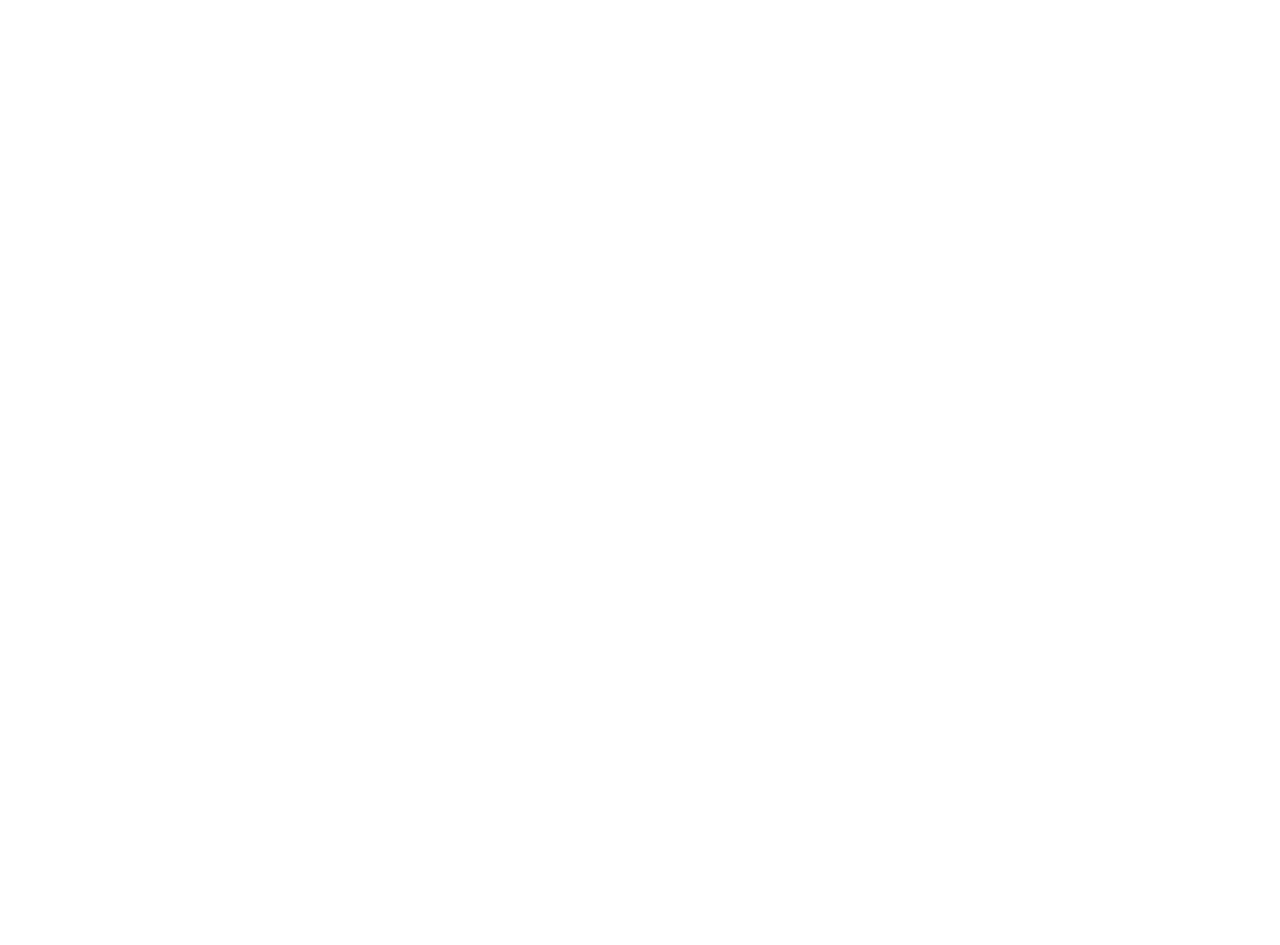
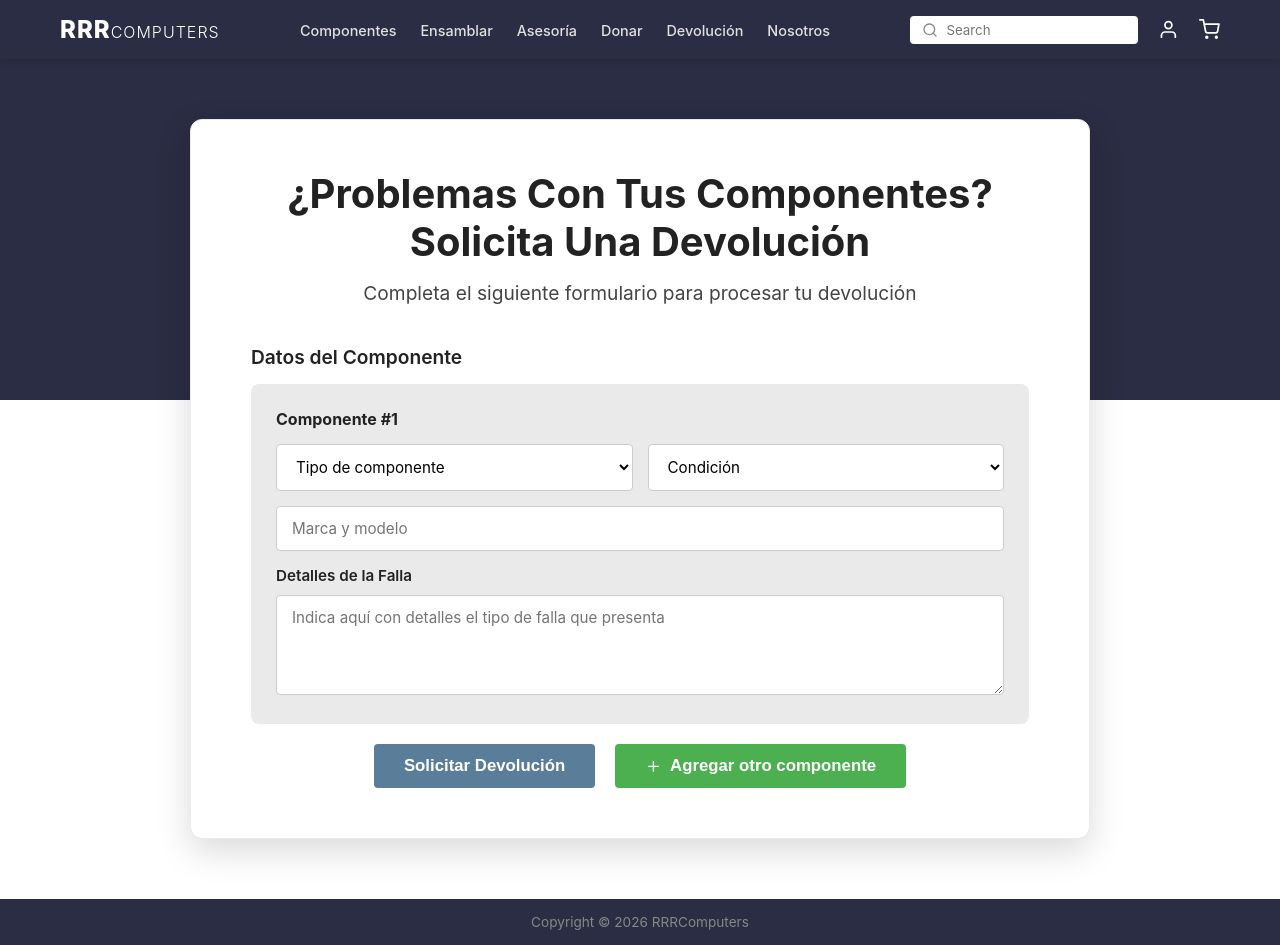
Before and after one commit to AleexCh08/rrr-computers, a React (Vite) app in the folder frontend/: page /devolucion in a window 1280 px wide. Before the commit this address had no page. Before the commit the page ends 800 px from the top, so only its background shows below. Built offline with nearby package versions, Linux system fonts and the light colour scheme.

Commit message:
vista devoluciones anexada

```diff
--- a/frontend/src/App.jsx
+++ b/frontend/src/App.jsx
@@ -5,6 +5,7 @@
 import Catalog from './pages/Catalog.jsx';
 import ProductDetail from './pages/ProductDetail.jsx';
 import About from './pages/About.jsx';
+import Returns from './pages/Returns.jsx';
 
 function App() {
   return (
@@ -16,6 +17,7 @@
         <Route path="/catalogo" element={<Catalog />} />
         <Route path="/producto/:id" element={<ProductDetail />} />
         <Route path="/nosotros" element={<About />} />
+        <Route path="/devolucion" element={<Returns />} />
       </Routes>
     </Router>
   );
--- a/frontend/src/components/layout/Navbar.jsx
+++ b/frontend/src/components/layout/Navbar.jsx
@@ -16,7 +16,7 @@
           <li><Link to="/">Ensamblar</Link></li>
           <li><Link to="/asesoria">Asesoría</Link></li>
           <li><Link to="/donar">Donar</Link></li>
-          <li><Link to="/">Devolución</Link></li>
+          <li><Link to="/devolucion">Devolución</Link></li>
           <li><Link to="/nosotros">Nosotros</Link></li>
         </ul>
         <div className="nav-actions">
--- /dev/null
+++ b/frontend/src/components/returns/ReturnForm.jsx
@@ -0,0 +1,104 @@
+import { useState } from 'react';
+import { FiPlus, FiTrash2 } from 'react-icons/fi';
+import Modal from '../ui/Modal';
+
+export default function ReturnForm() {
+  const [componentsList, setComponentsList] = useState([{ id: Date.now() }]);
+  const [showModal, setShowModal] = useState(false);
+
+  const addComponent = (e) => {
+    e.preventDefault();
+    setComponentsList([...componentsList, { id: Date.now() }]);
+  };
+
+  const removeComponent = (idToRemove) => {
+    setComponentsList(componentsList.filter(comp => comp.id !== idToRemove));
+  };
+
+  const handleSubmit = (e) => {
+    e.preventDefault();
+    e.target.reset();
+    setComponentsList([{ id: Date.now() }]);
+    setShowModal(true);
+  };
+
+  return (
+    <>
+      <form onSubmit={handleSubmit} style={{ display: 'flex', flexDirection: 'column', gap: '30px' }}>
+
+        <section>
+          <label className="form-label" style={{ fontSize: '1.2rem', marginBottom: '15px', display: 'block' }}>
+            Datos del Componente
+          </label>
+
+          {componentsList.map((comp, index) => (
+            <div key={comp.id} style={{ backgroundColor: '#eaeaea', padding: '25px', borderRadius: '8px', marginBottom: '20px' }}>
+
+              <div style={{ display: 'flex', justifyContent: 'space-between', alignItems: 'center', marginBottom: '15px' }}>
+                <h4 style={{ fontSize: '1rem', margin: 0, fontWeight: '700', color: 'var(--text-dark)' }}>Componente #{index + 1}</h4>
+
+                {index > 0 && (
+                  <button
+                    type="button"
+                    onClick={() => removeComponent(comp.id)}
+                    style={{ background: 'none', border: 'none', color: '#d9534f', display: 'flex', alignItems: 'center', gap: '5px', cursor: 'pointer', fontWeight: 'bold' }}
+                  >
+                    <FiTrash2 /> Quitar
+                  </button>
+                )}
+              </div>
+
+              <div style={{ display: 'flex', gap: '15px', marginBottom: '15px' }}>
+                <select className="form-select" style={{ flex: 1 }}>
+                  <option value="">Tipo de componente</option>
+                  <option value="cpu">Procesador</option>
+                  <option value="ram">Memoria RAM</option>
+                  <option value="hdd">Disco Duro</option>
+                </select>
+
+                <select className="form-select" style={{ flex: 1 }}>
+                  <option value="">Condición</option>
+                  <option value="nuevo">Nuevo</option>
+                  <option value="usado_bueno">Usado (Buen estado)</option>
+                  <option value="dañado">Dañado (Para piezas)</option>
+                </select>
+              </div>
+
+              <div className="form-group" style={{ marginBottom: '15px' }}>
+                <input type="text" className="form-input" placeholder="Marca y modelo" />
+              </div>
+
+              <div>
+                <label className="form-label" style={{ fontSize: '0.95rem' }}>Detalles de la Falla</label>
+                <textarea className="form-textarea" placeholder="Indica aquí con detalles el tipo de falla que presenta"></textarea>
+              </div>
+            </div>
+          ))}
+
+          <div style={{ display: 'flex', gap: '20px', marginTop: '10px', justifyContent: 'center' }}>
+            <button
+              type="submit"
+              style={{ padding: '12px 30px', fontSize: '1.05rem', backgroundColor: '#5A7D9A', color: 'white', border: 'none', borderRadius: '4px', cursor: 'pointer', fontWeight: '600' }}
+            >
+              Solicitar Devolución
+            </button>
+            <button
+              type="button"
+              onClick={addComponent}
+              className="btn-primary btn-icon"
+              style={{ padding: '12px 30px', fontSize: '1.05rem' }}
+            >
+              <FiPlus /> Agregar otro componente
+            </button>
+          </div>
+        </section>
+      </form>
+
+      <Modal isOpen={showModal} onClose={() => setShowModal(false)} title="¡Tu devolución fue registrada con éxito!">
+        <p style={{ fontSize: '1.15rem', marginBottom: '35px', fontWeight: '600', color: '#333', lineHeight: '1.5' }}>
+          Nos pondremos en contacto contigo en<br />un plazo de 24-48 horas.
+        </p>
+      </Modal>
+    </>
+  );
+}
--- /dev/null
+++ b/frontend/src/pages/Returns.jsx
@@ -0,0 +1,43 @@
+import { motion } from 'framer-motion';
+import Navbar from '../components/layout/Navbar';
+import Footer from '../components/layout/Footer';
+import ReturnForm from '../components/returns/ReturnForm';
+
+export default function Returns() {
+  return (
+    <div className="page-container" style={{ position: 'relative', minHeight: '100vh', display: 'flex', flexDirection: 'column' }}>
+      <Navbar />
+      <div style={{ position: 'absolute', top: 0, left: 0, right: 0, height: '400px', backgroundColor: 'var(--primary-dark)', zIndex: -1 }}></div>
+
+      <main style={{ flexGrow: 1, padding: '60px 20px', display: 'flex', justifyContent: 'center' }}>
+
+        <motion.div
+          initial={{ opacity: 0, y: 30 }}
+          animate={{ opacity: 1, y: 0 }}
+          transition={{ duration: 0.6 }}
+          style={{
+            background: 'white',
+            width: '100%',
+            maxWidth: '900px',
+            padding: '50px 60px',
+            borderRadius: '12px',
+            boxShadow: '0 12px 35px rgba(0,0,0,0.15)',
+            border: '1px solid #eaeaea'
+          }}
+        >
+          <div style={{ textAlign: 'center', marginBottom: '40px' }}>
+            <h1 style={{ fontSize: '2.5rem', marginBottom: '15px', color: 'var(--text-dark)', lineHeight: '1.2' }}>
+              ¿Problemas Con Tus Componentes?<br />Solicita Una Devolución
+            </h1>
+            <p style={{ fontSize: '1.2rem', color: '#444' }}>Completa el siguiente formulario para procesar tu devolución</p>
+          </div>
+
+          <ReturnForm />
+
+        </motion.div>
+
+      </main>
+      <Footer />
+    </div>
+  );
+}
```
